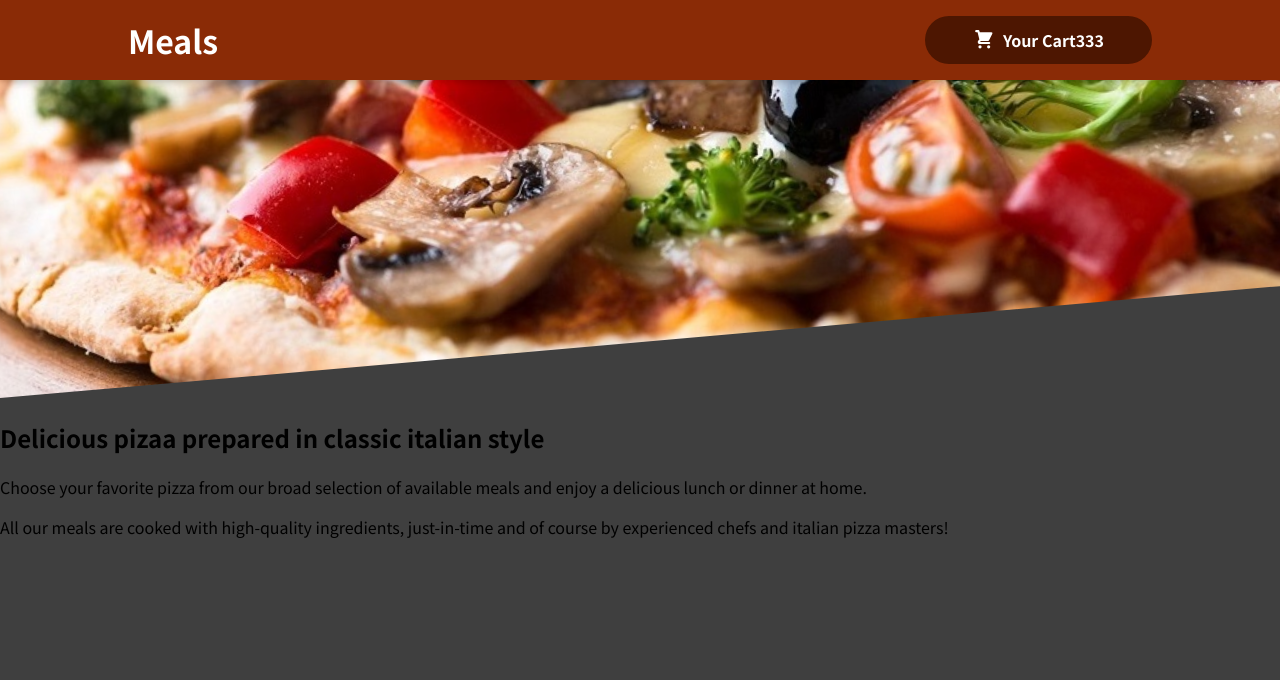
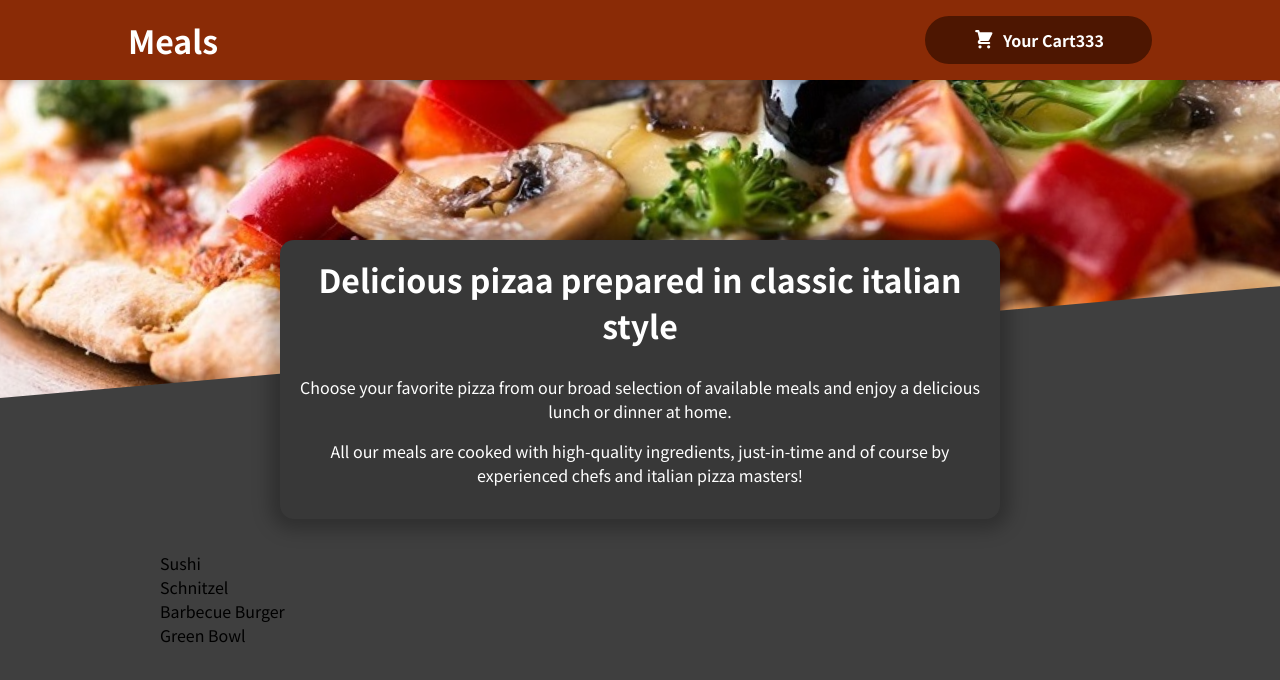
Before and after one commit to rado88x/React---Food-Order-App, a React (Create React App) app: page / in a window 1280 px wide. Shown: the top 680 px of the page. Built offline with nearby package versions, Linux system fonts and the light colour scheme.

Commit message:
added Meals Component

```diff
--- a/src/App.js
+++ b/src/App.js
@@ -1,14 +1,16 @@
 import { Fragment } from "react/cjs/react.production.min";
 import Header from "./components/Layout/Header";
-import MealsSummary from "./components/Meals/MealsSummary";
 
+import Meals from "./components/Meals/Meals";
 
 function App() {
   return (
     <Fragment>
-      <Header/>
-      <MealsSummary/>
-      </Fragment>
+      <Header />
+      <main>
+        <Meals/>
+      </main>
+    </Fragment>
   );
 }
 
--- /dev/null
+++ b/src/components/Meals/AvailableMeals.js
@@ -0,0 +1,39 @@
+import classes from "./AvailableMeals.module.css";
+const DUMMY_MEALS = [
+  {
+    id: "m1",
+    name: "Sushi",
+    description: "Finest fish and veggies",
+    price: 22.99,
+  },
+  {
+    id: "m2",
+    name: "Schnitzel",
+    description: "A german specialty!",
+    price: 16.5,
+  },
+  {
+    id: "m3",
+    name: "Barbecue Burger",
+    description: "American, raw, meaty",
+    price: 12.99,
+  },
+  {
+    id: "m4",
+    name: "Green Bowl",
+    description: "Healthy...and green...",
+    price: 18.99,
+  },
+];
+
+const AvailableMeals = (props) => {
+  const mealsList = DUMMY_MEALS.map((meal) => <li>{meal.name}</li>);
+
+  return (
+    <section className={classes.meals}>
+      <ul>{mealsList}</ul>
+    </section>
+  );
+};
+
+export default AvailableMeals;
--- /dev/null
+++ b/src/components/Meals/AvailableMeals.module.css
@@ -0,0 +1,24 @@
+.meals {
+    max-width: 60rem;
+    width: 90%;
+    margin: 2rem auto;
+    animation: meals-appear 1s ease-out forwards;
+  }
+
+  .meals ul {
+    list-style: none;
+    margin: 0;
+    padding: 0;
+  }
+
+  @keyframes meals-appear {
+    from {
+      opacity: 0;
+      transform: translateY(3rem);
+    }
+
+    to {
+      opacity: 1;
+      transform: translateY(0);
+    }
+  }
--- a/src/components/Meals/Meals.js
+++ b/src/components/Meals/Meals.js
@@ -0,0 +1,15 @@
+import { Fragment } from "react/cjs/react.production.min"
+
+import MealsSummary from "./MealsSummary";
+import AvailableMeals from "./AvailableMeals";
+
+const Meals = () => {
+    return (
+        <Fragment>
+            <MealsSummary/>
+            <AvailableMeals/>
+        </Fragment>
+    );
+};
+
+export default Meals;
--- a/src/components/Meals/MealsSummary.js
+++ b/src/components/Meals/MealsSummary.js
@@ -1,6 +1,8 @@
+import classes from "./MealsSummary.module.css";
+
 const MealsSummary = (props) => {
   return (
-    <section>
+    <section className={classes.summary}>
       <h2>Delicious pizaa prepared in classic italian style</h2>
       <p>
         Choose your favorite pizza from our broad selection of available meals
--- /dev/null
+++ b/src/components/Meals/MealsSummary.module.css
@@ -0,0 +1,18 @@
+.summary {
+    text-align: center;
+    max-width: 45rem;
+    width: 90%;
+    margin: auto;
+    margin-top: -10rem;
+    position: relative;
+    background-color: #383838;
+    color: white;
+    border-radius: 14px;
+    padding: 1rem;
+    box-shadow: 0 1px 18px 10px rgba(0, 0, 0, 0.25);
+  }
+
+  .summary h2 {
+    font-size: 2rem;
+    margin-top: 0;
+  }
```
Also changed, not shown: src/components/Meals/AvaibleMeals.js (deleted), 2 other files (tests, documents, lock files or other folders).
